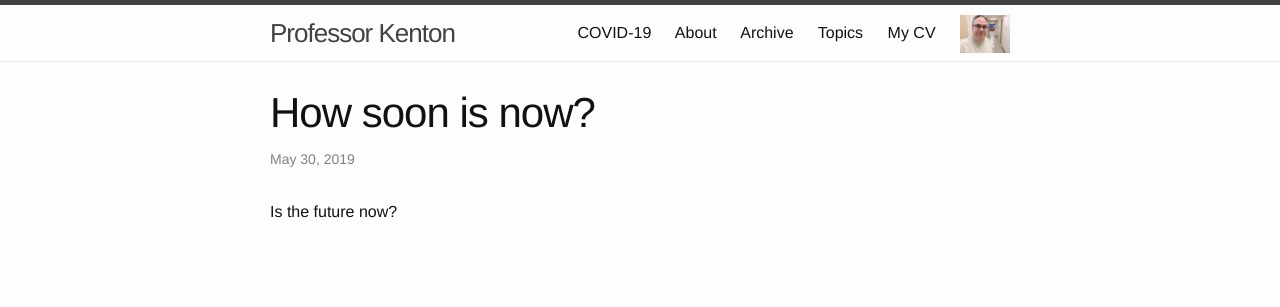
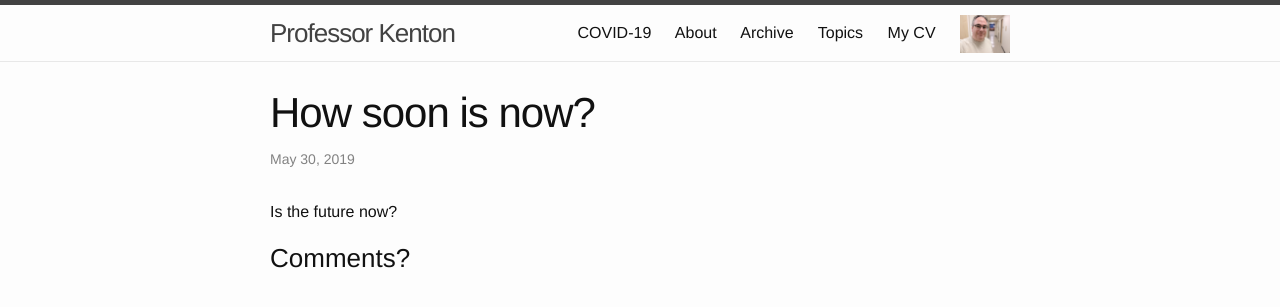
Before and after one commit to jkenton/drkenton, a Jekyll site: the page built from _posts/2019-05-30-is-the-future-now.md, in a window 1280 px wide. Shown: the top 307 px of the page. Built offline with Jekyll 4.4.1, drawn with Linux system fonts in a browser that asks for light colours; comment, search, counter and statistics services are not loaded.

Commit message:
comments

```diff
--- a/_layouts/post.html
+++ b/_layouts/post.html
@@ -11,6 +11,8 @@ layout: default
   <div class="post-content" itemprop="articleBody">
     {{ content }}
     <!-- COMMENTS -->
+    <h3>Comments?</h3>
+
     		<script src="https://utteranc.es/client.js"
     		        repo="jkenton/drkenton"
     		        issue-term="title"
```
